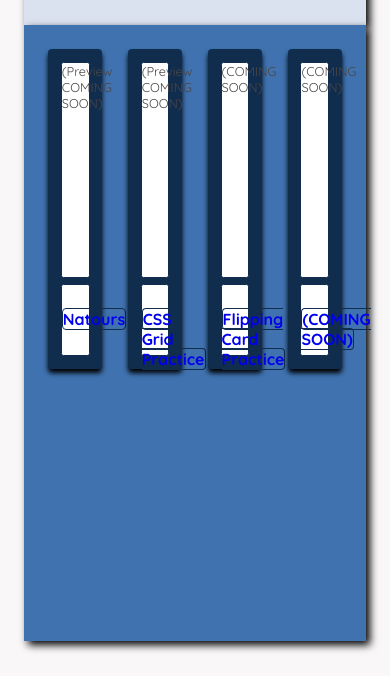
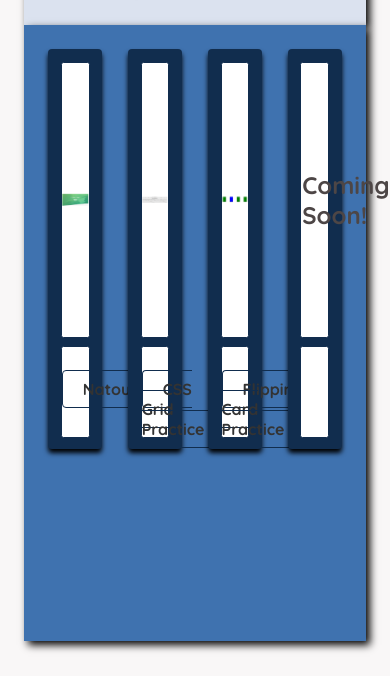
Before and after one commit to yudachris/learning-css, a plain HTML site: page index.html in a window 390 px wide. Shown: the part 168-844 px from the top of the page. Drawn offline with Linux system fonts and the light colour scheme.

Commit message:
Updated Landing Page
-Added media query for smartphones.
-MInor tweaks

```diff
--- a/index.html
+++ b/index.html
@@ -24,7 +24,7 @@
 			<div class="col">
 				<div class="card">
 					<div class="card__heading">
-						(Preview COMING SOON)
+						<img src="assets/images/preview-natours.JPG" alt="preview-natours" class="card__image">
 					</div>
 					<div class="card__button">
 						<a href="Natours/index.html" class="btn">Natours</a>
@@ -34,7 +34,7 @@
 			<div class="col">
 				<div class="card">
 					<div class="card__heading">
-						(Preview COMING SOON)
+						<img src="assets/images/preview-grid.JPG" alt="preview-grid" class="card__image">
 					</div>
 					<div class="card__button">
 						<a href="CSS float grid practice/index.html" class="btn">CSS Grid Practice</a>
@@ -44,7 +44,7 @@
 			<div class="col">
 				<div class="card">
 					<div class="card__heading">
-						(COMING SOON)
+						<img src="assets/images/preview-cards.JPG" alt="preview-card" class="card__image">
 					</div>
 					<div class="card__button">
 						<a href="flipping cards/index.html" class="btn">Flipping Card Practice</a>
@@ -54,10 +54,12 @@
 			<div class="col">
 				<div class="card">
 					<div class="card__heading">
-						(COMING SOON)
+						<div class="card__alt-text">
+							<h4>Coming Soon!</h4>
+						</div>
 					</div>
 					<div class="card__button">
-						<a href="#" class="btn">(COMING SOON)</a>
+						<!-- <a href="#" class="btn"></a> -->
 					</div>
 				</div>
 			</div>
--- a/landing-page.css
+++ b/landing-page.css
@@ -15,14 +15,6 @@ color-text : #4d4646
 
 html {
     font-size: 62.5%;
-}
-
-@media (max-width: 1366px) { /* common laptop screen width */
-
-	html{
-		font-size: 50%;
-	}
-
 }
 
 body {
@@ -68,7 +60,7 @@ body {
     /* more will be added if needed */
 }
 
-.row::after {
+.row::after {/* the clearfix */
     content: "";
     display: table;
     clear:both;
@@ -76,7 +68,6 @@ body {
 
 .col{
     width: calc((100% - 3 * 3.2rem) / 4 );
-    height: 40rem;
     float: left;
 }
 
@@ -85,23 +76,26 @@ body {
 }
 
 .card {
+    width: 100%;
     padding:1.6rem;
-    height: 100%;
+    height: 50rem;
     background-color: #112d4e;
     border-radius: .5rem;
     box-shadow: 0 .5rem .6rem black;
     transition: all .2s;
 }
 .card:hover {
-    transform: translateY(-.5rem);
+    transform: translateY(-1rem);
+    box-shadow: 0 1rem 1.2rem black;
 }
 
 .card .card__heading{
     height: calc((100% - .8rem) * .75);
     background-color: white;
     border: solid #112d4e .1rem ;
-    margin-bottom: .8rem;
+    margin-bottom: 1rem;
     border-radius: .3rem;
+    position: relative;
 }
 
 .card .card__button{
@@ -111,20 +105,66 @@ body {
     border: solid #112d4e .1rem ;
     font-size: 2rem;
     font-weight: 700;
-    padding-top: 3rem;
+    padding-top: 4rem;
     border-radius: .3rem;
+}
+
+.card__alt-text {
+    width: 95%;
+    font-size: 3rem;
+    position: absolute;
+    top: 50%;
+    left: 50%;
+    transform: translate(-50%, -50%);
+    text-align: center;
+}
+
+.card__image{
+    width: 95%;
+    position: absolute;
+    top: 50%;
+    left: 50%;
+    transform: translate(-50%, -50%);
 }
 
 .btn,
 .btn:link,
 .btn:visited {
+    color: #333;
     text-decoration: none;
     border: solid #112d4e .1rem;
     border-radius: .5rem;
-	width: 50%;
+    width: 50%;
+    padding: 1rem 2.5rem;
 }
 
 .btn:hover {
     color: #ffffff;
     background-color: #112d4e;
 }
+
+@media (max-width: 1366px) { /* common laptop screen width */
+
+	html{
+		font-size: 50%;
+	}
+
+}
+
+@media (max-width: 375px) { /* common smartphone screen width */
+
+	html{
+		font-size: 40%;
+    }
+
+    .col {
+        width: 100%;
+        float: left;
+    }
+
+    .card {
+        width: 85%;
+        margin: 0 auto 3rem;
+    }
+
+}
```
Also changed, not shown: assets/images/preview-cards.JPG (added), assets/images/preview-grid.JPG (added), assets/images/preview-natours.JPG (added).
